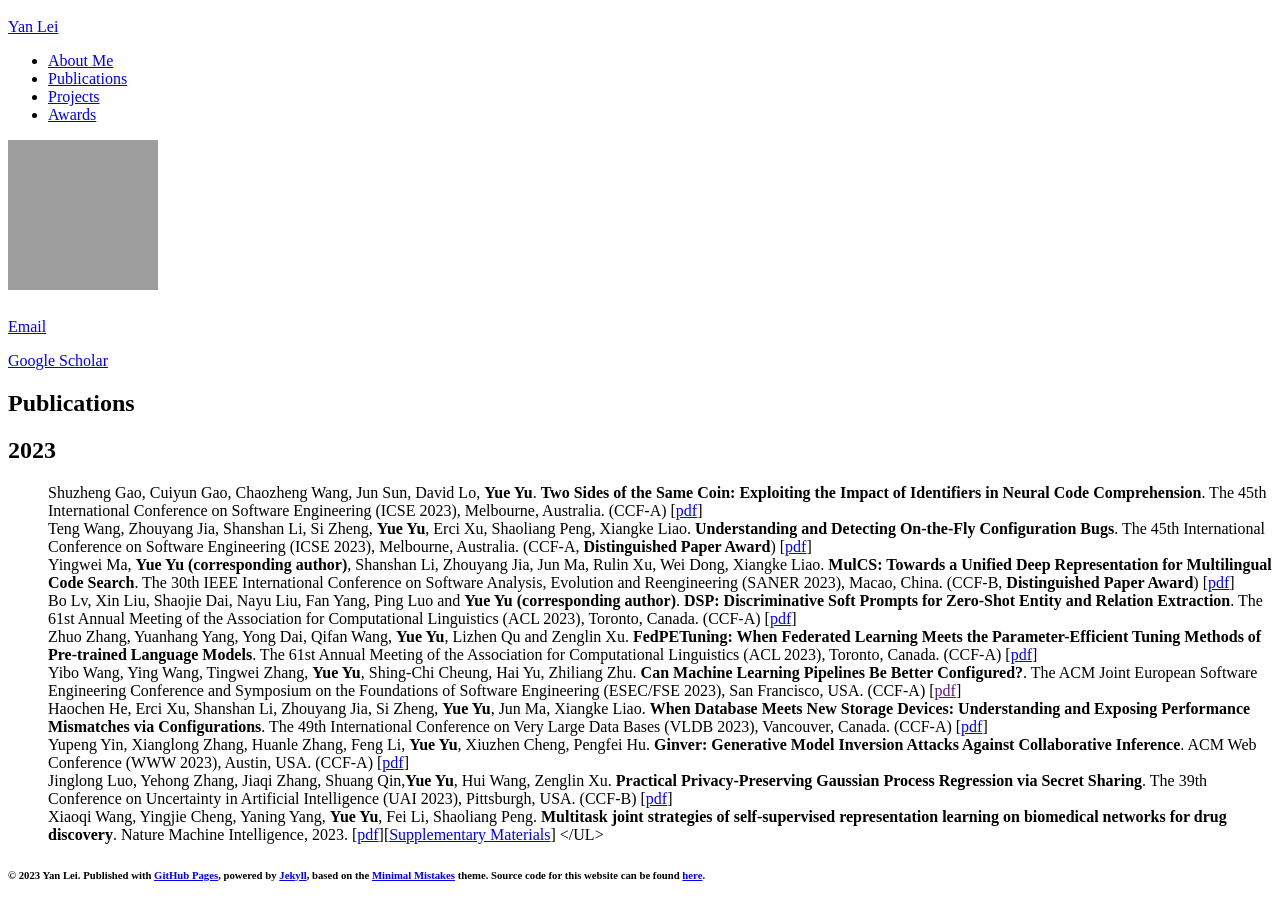
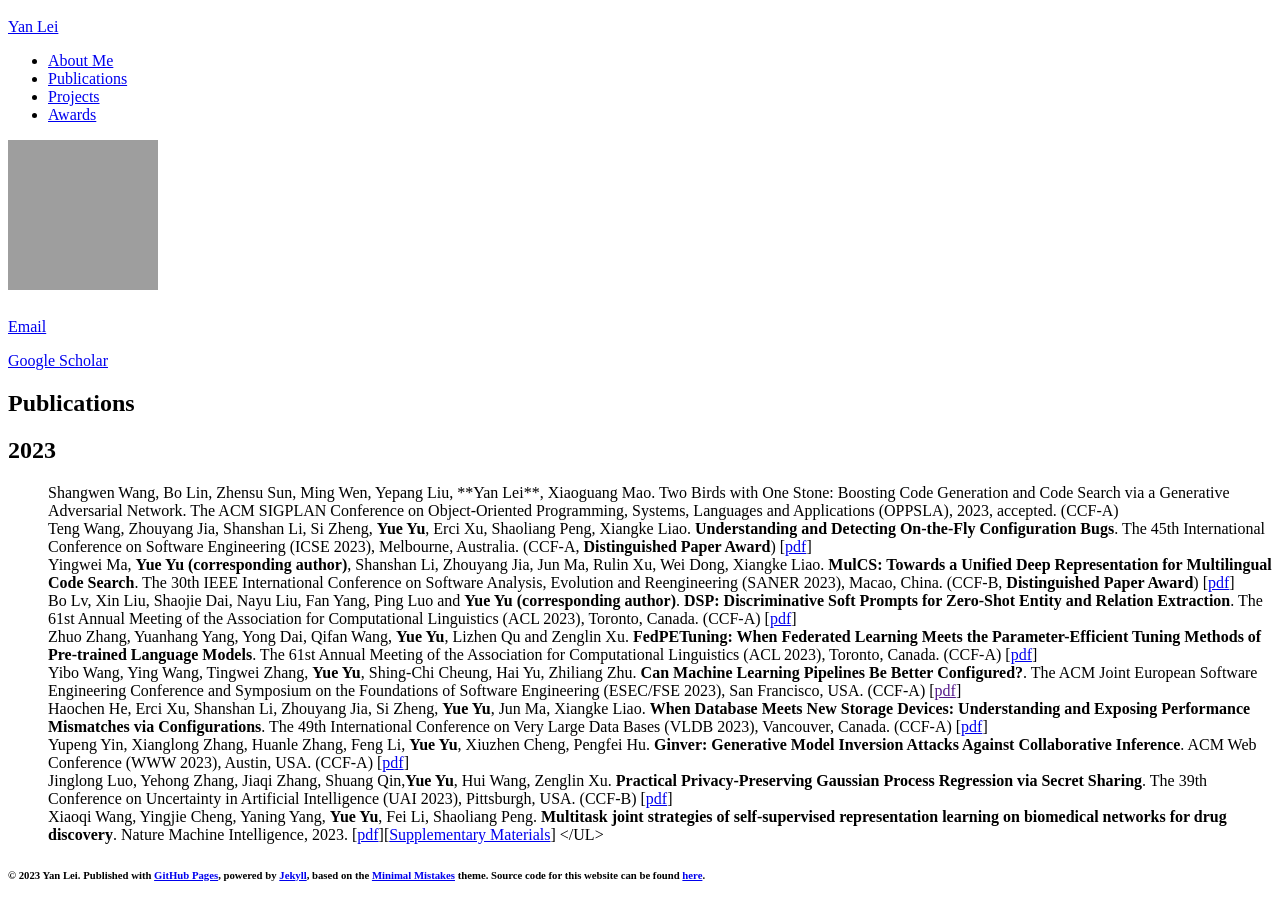
Before and after one commit to yanlei-cs/yanlei-cs.github.io, a Jekyll site: the page built from publications.md, in a window 1280 px wide. Shown: the part 108-1014 px from the top of the page. Built offline with Jekyll 4.4.1, drawn with Linux system fonts in a browser that asks for light colours; nearby versions of some CDN libraries; comment, search, counter and statistics services are not loaded.

Commit message:
Update publications.md

```diff
--- a/publications.md
+++ b/publications.md
@@ -15,10 +15,8 @@ title: Publications
 		IEEE Transactions on Software Engineering (TSE), 2023. (SCI, CCF-A)
 		[<A href="res/paper/Plumber-TSE2023.pdf">pdf</A>][<A href="http://plumber-npm.com/">Plumber</A>] -->
 
-		<LI>Shuzheng Gao, Cuiyun Gao, Chaozheng Wang, Jun Sun, David Lo, <strong>Yue Yu</strong>.
-		<strong>Two Sides of the Same Coin: Exploiting the Impact of Identifiers in Neural Code Comprehension</strong>.
-		The 45th International Conference on Software Engineering (ICSE 2023), Melbourne, Australia. (CCF-A)
-		[<A href="res/paper/NeuralCode-ICSE2023.pdf">pdf</A>]
+<LI> Shangwen Wang, Bo Lin, Zhensu Sun, Ming Wen, Yepang Liu, **Yan Lei**, Xiaoguang Mao. Two Birds with One Stone: Boosting Code Generation and Code Search via a Generative Adversarial Network. The ACM SIGPLAN Conference on Object-Oriented Programming, Systems, Languages and Applications (OPPSLA), 2023, accepted. (CCF-A)
+
 
 		<LI>Teng Wang, Zhouyang Jia, Shanshan Li, Si Zheng, <strong>Yue Yu</strong>, Erci Xu, Shaoliang Peng, Xiangke Liao.
 		<strong>Understanding and Detecting On-the-Fly Configuration Bugs</strong>.
```
